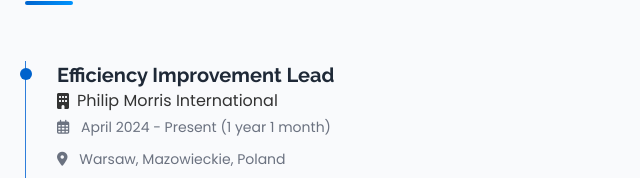
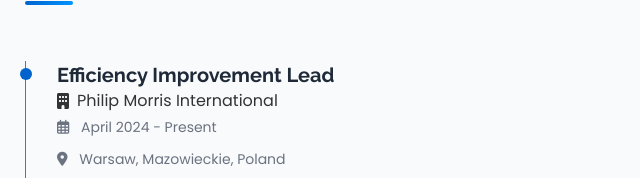
Before and after one commit to AlexDumchikov/Portfolio, a website: page index.html in a window 1280 px wide. Shown: the part 3307-3485 px from the top of the page, 23-663 px from the left. Drawn offline with nearby package versions, Linux system fonts and the light colour scheme.

Commit message:
Update index.html

```diff
--- a/index.html
+++ b/index.html
@@ -1089,7 +1089,7 @@
                                 </div>
                                 <div class="text-sm text-gray-500 mb-3">
                                     <i class="far fa-calendar-alt mr-2"></i>
-                                    April 2024 - Present (1 year 1 month)
+                                    April 2024 - Present
                                 </div>
                                 <div class="text-sm text-gray-500 mb-3">
                                     <i class="fas fa-map-marker-alt mr-2"></i>
```
